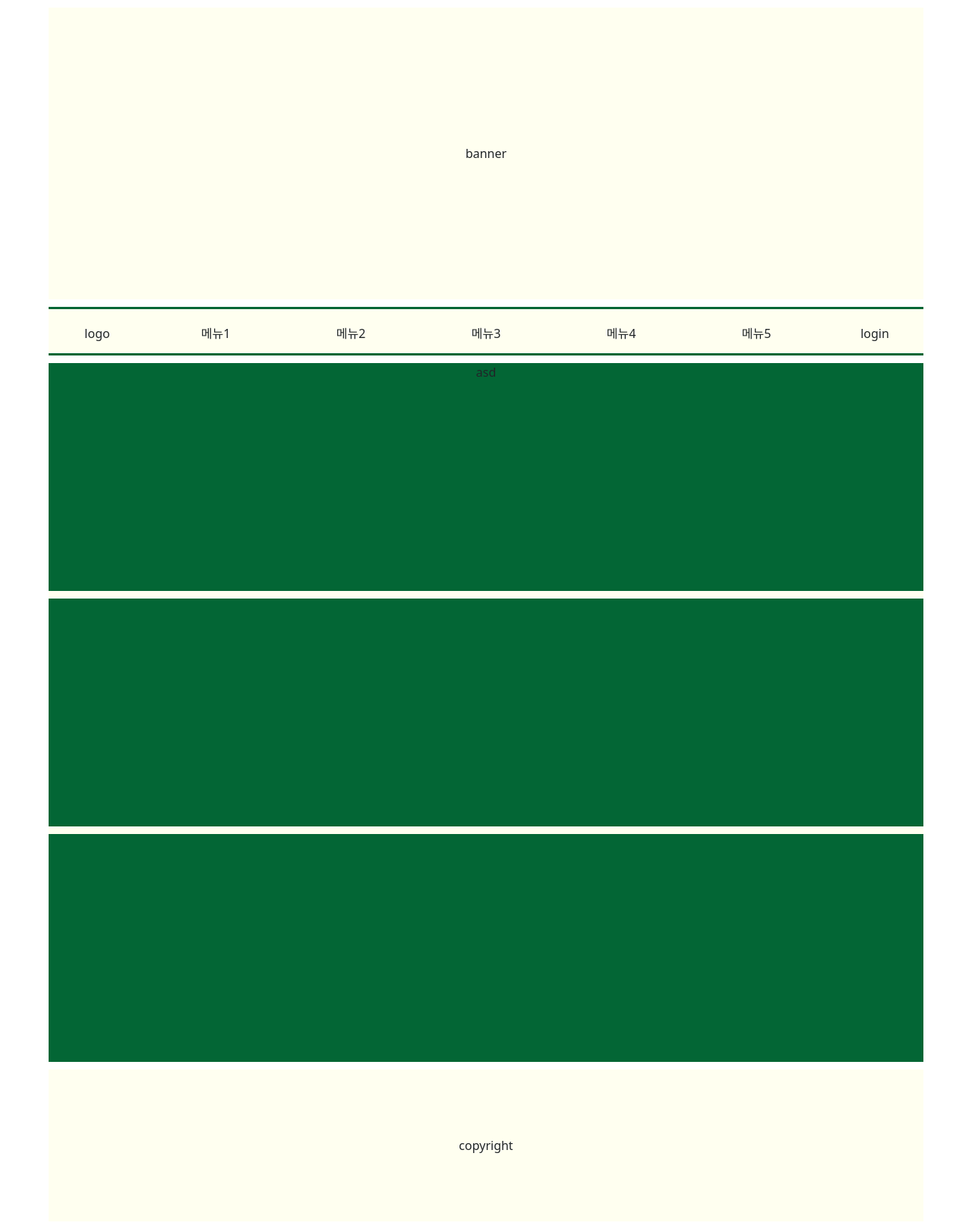
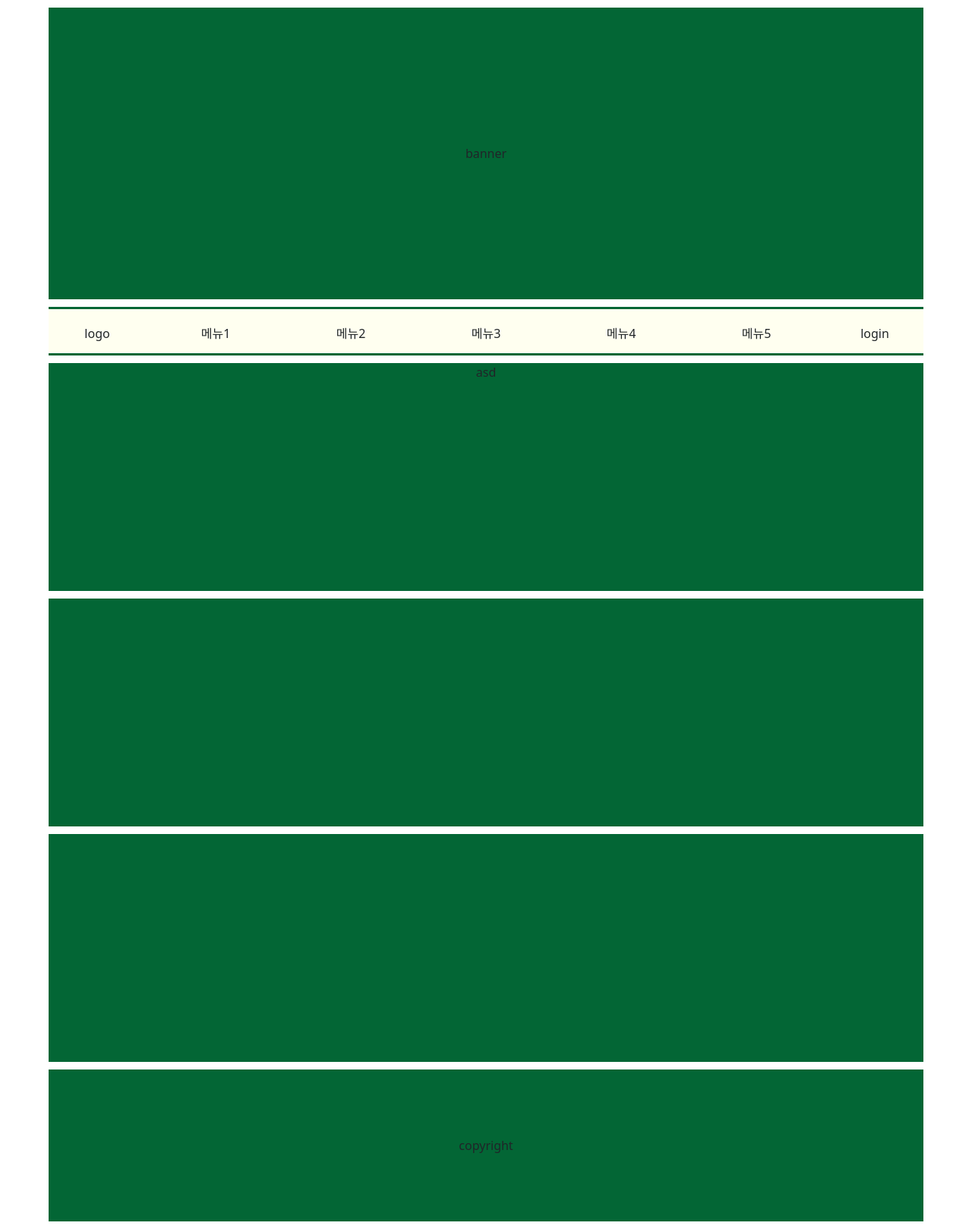
Before and after one commit to WhdWl/study-vue-vue2.0, a Vue app: page / in a window 1280 px wide. Shown: the whole page at 76% size. Built offline with nearby package versions, Linux system fonts and the light colour scheme.

Commit message:
레이아웃 수정

```diff
--- a/src/App.vue
+++ b/src/App.vue
@@ -32,7 +32,7 @@
     line-height: 384px;
     text-align: center;
     margin-top: 10px;
-    background-color: #fffff0;
+    background-color: #036635;
   }
   .topBar {
     border-top: 3px solid #036635;
@@ -54,7 +54,6 @@
     margin-top: 10px;
     /*border-left: 3px solid #036635;*/
     /*border-right: 3px solid #036635;*/
-    background-color: #fffff0;
   }
   .footer {
     /*border-top: 3px solid #036635;*/
@@ -66,7 +65,7 @@
     text-align: center;
     margin-top: 10px;
     margin-bottom: 10px;
-    background-color: #fffff0;
+    background-color: #036635;
   }
 </style>
 
```
